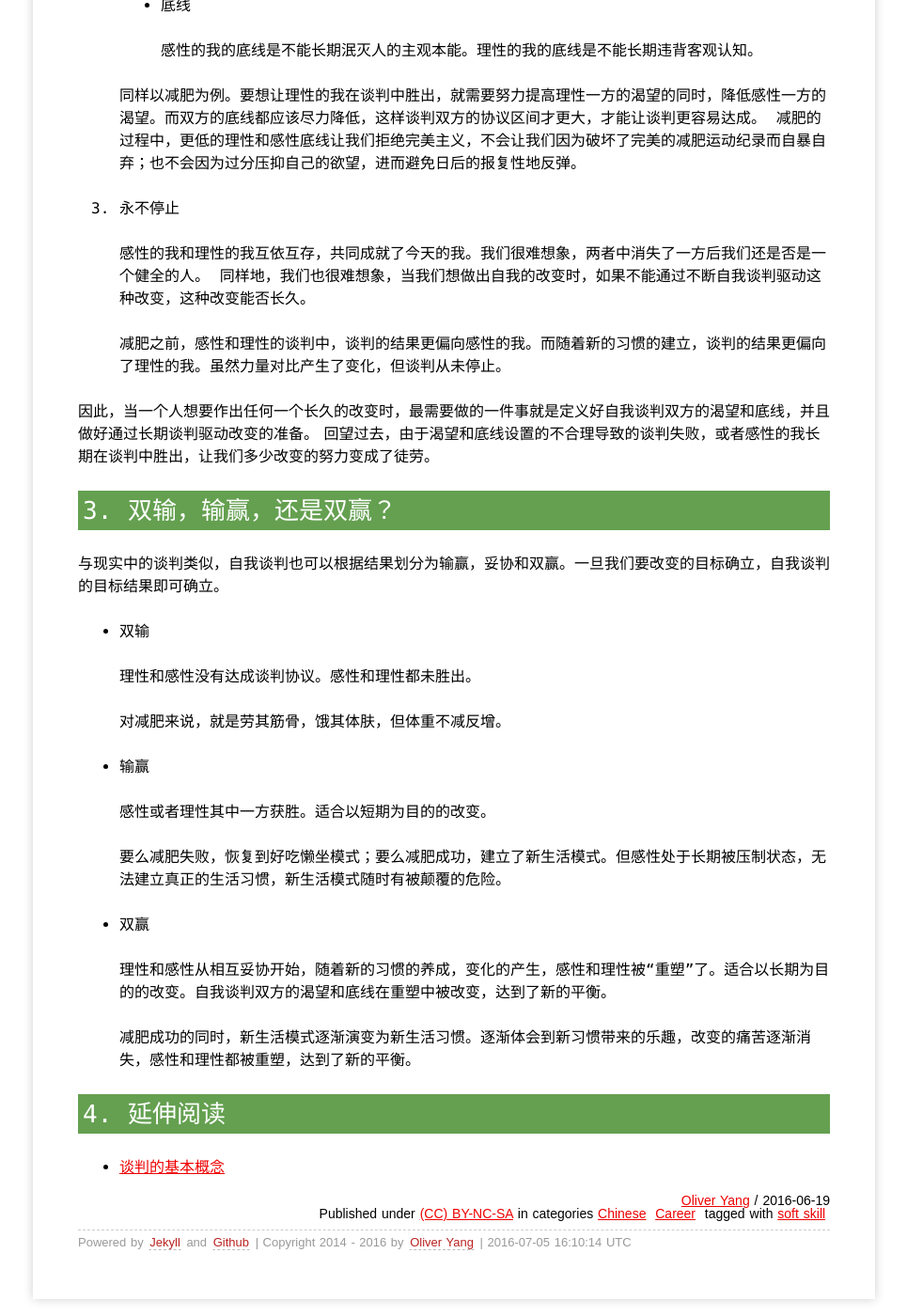
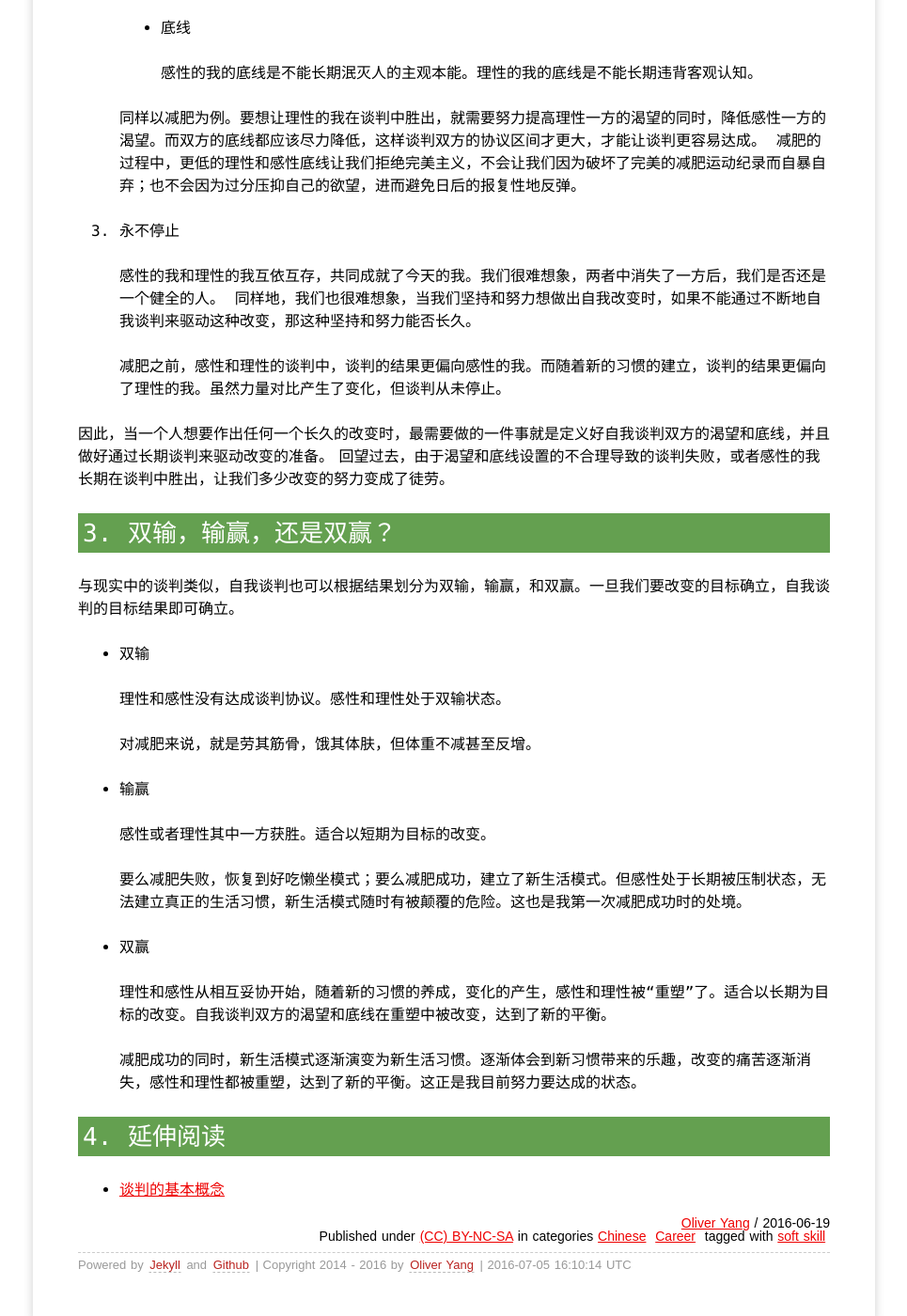
Before and after one commit to yangoliver/yangoliver.github.io, a Jekyll site: the page built from _posts/2016/2016-06-19-negotiate-with-yourself.md, in a window 1280 px wide and 1400 px high, scrolled down 2124 px. Shown: the whole window at 94% size, without its empty margins (157-1122 px from the left). Built offline with Jekyll 4.4.1, drawn with Linux system fonts in a browser that asks for light colours; comment, search, counter and statistics services are not loaded; some of the changed text lies outside the part shown.

Commit message:
draft: self-review again and cleanup

```diff
--- a/_posts/2016/2016-06-19-negotiate-with-yourself.md
+++ b/_posts/2016/2016-06-19-negotiate-with-yourself.md
@@ -17,12 +17,12 @@
 ## 1. 变化
 
 2014 年 12 月 11 日这一天，第二次痛下决心减肥。
-五十多天后，成功减重三十斤，BMI 指数重回正常范围。终于可以彻底和伴随多年的“胖子”的称号告别。
+五十多天后，成功减重三十斤，BMI 指数重回正常范围。终于可以彻底和伴随多年的“胖子”的称号彻底告别了。
 
-在此之前，还有一次成功的减肥经历。那是2008 年，通过几个月的痛苦节食，我把体重从 85 公斤减到 69 公斤。
-随后的一年多里，几次长时间出差，由于新的生活节奏被严重打乱，我的体重又反弹到了 75 公斤左右。
-这之后的几年里，也曾挣扎过要把体重重新减回去。然而最终都是徒劳无功。近几年的体重一直徘徊在 75 公斤左右，直到这一次。
-再经历了农历新年，旅游度假，出差和美食的考验之后，我的体重一直控制地比较平稳。可以说，与上一次相比，这次减肥经受住了考验。
+在此之前，还有一次成功的减肥经历。那是 2008 年，经历了几个月的痛苦节食减肥之后，我的体重从 85 公斤减到 69 公斤。
+随后的一年多，几次长时间出差，由于新的生活节奏被严重打乱，我的体重又反弹回了 75 公斤左右。
+这之后的几年里，也曾挣扎过要把体重重新减回去。然而最终都是徒劳无功。近几年的体重一直徘徊在 75 公斤左右，直到这一次......
+在经历了农历新年，旅游度假，出差和美食的考验之后，我的体重一直控制地比较平稳。可以说，与上一次相比，这次减肥经受住了考验。
 
 那么，这一次和上一次的减肥相比，方法上究竟有什么不同呢？
 
@@ -32,11 +32,11 @@
 于是，随后的体重反弹就是顺理成章的事情了，仿佛就是在等待一个理由而已；
 而第二次减肥时，建立“少食多运动”的生活习惯是我的目标。达到理想体重的那一天，我告诉自己：这只是一个里程碑，而不是终点。我还要继续前进，**没有所谓终点**。
 
-正是最终目标的差异，导致了这两段经历心态上的巨大变化。短期目标带来的浮躁没有了，我可以从容地近一步地思考，如何去培养新习惯，特别是需要通过**持续地改进自我，才能养成的习惯**。
+正是最终目标的差异，导致了这两段经历心态上的巨大变化。短期目标带来的浮躁没有了，我可以从容地进一步地思考，如何去培养新习惯，特别是需要通过**持续地改进自我，才能养成的习惯**。
 
     习惯培养，就是不断地自我谈判的过程。
 
-讨论问题时，当这个想法突然跳出来的时候，我竟有种重获自由的错觉......
+一次和别人讨论问题的过程中，当这个想法突然跳出来的时候，我竟有种重获自由的错觉......
 
 ## 2. 向左走，向右走
 
@@ -55,14 +55,14 @@
 
    - 感性的我
 
-     感性的我总是依照人类的本能行事，渴望得到立即的结果。因此，在外界的**刺激**与我们的**回应**之间，根植于我们内心的那些根深蒂固的本能，下意识的去支配我们去行动，从而立刻得到和享受短期的结果。
+     感性的我总是依照人类的本能行事，渴望得到立即的结果。因此，在外界的**刺激**与我们的**回应**之间，根植于我们内心的那些根深蒂固的本能，下意识的去支配我们的行动，从而立刻得到和享受短期的结果。
 
    - 理性的我
 
      理性的我总是依照人类的认知行事，渴望得到长期的结果。因此，在外界的**刺激**与我们的**回应**之间，源于我们大脑中的那些自知自省的能力，有意识的去支配我们去行动，从而耐心等待和满足于长期的结果。
 
-   就减肥一事来说，感性的我谈判胜出造就了我的过去，贪食且不爱运动。而理性的我谈判胜出则促我自省，激发我改变陋习，培养少食多动的新习惯。
-   每天每时每刻，自我谈判的结果决定了我是否可以不断改进自我，确立我的新习惯。整个的减肥过程，就是一次次自我谈判结果的累进。
+   就减肥一事来说，感性的我在自我谈判中胜出，造就了我的过去：贪食且不爱运动。而理性的我在自我谈判中胜出，督促我自省，努力做到延迟满足，进而激发我改变陋习，培养少食多动的新习惯。
+   每天、每时、每刻，自我谈判的结果决定了我是否可以不断地改进自我，从而确立我的新习惯。整个的减肥过程，就是一次次自我谈判结果的累积。
 
 2. 渴望和底线
 
@@ -79,35 +79,35 @@
 
 3. 永不停止
 
-   感性的我和理性的我互依互存，共同成就了今天的我。我们很难想象，两者中消失了一方后我们还是否是一个健全的人。
-   同样地，我们也很难想象，当我们想做出自我的改变时，如果不能通过不断自我谈判驱动这种改变，这种改变能否长久。
+   感性的我和理性的我互依互存，共同成就了今天的我。我们很难想象，两者中消失了一方后，我们是否还是一个健全的人。
+   同样地，我们也很难想象，当我们坚持和努力想做出自我改变时，如果不能通过不断地自我谈判来驱动这种改变，那这种坚持和努力能否长久。
 
    减肥之前，感性和理性的谈判中，谈判的结果更偏向感性的我。而随着新的习惯的建立，谈判的结果更偏向了理性的我。虽然力量对比产生了变化，但谈判从未停止。
 
-因此，当一个人想要作出任何一个长久的改变时，最需要做的一件事就是定义好自我谈判双方的渴望和底线，并且做好通过长期谈判驱动改变的准备。
+因此，当一个人想要作出任何一个长久的改变时，最需要做的一件事就是定义好自我谈判双方的渴望和底线，并且做好通过长期谈判来驱动改变的准备。
 回望过去，由于渴望和底线设置的不合理导致的谈判失败，或者感性的我长期在谈判中胜出，让我们多少改变的努力变成了徒劳。
 
 ## 3. 双输，输赢，还是双赢？
 
-与现实中的谈判类似，自我谈判也可以根据结果划分为输赢，妥协和双赢。一旦我们要改变的目标确立，自我谈判的目标结果即可确立。
+与现实中的谈判类似，自我谈判也可以根据结果划分为双输，输赢，和双赢。一旦我们要改变的目标确立，自我谈判的目标结果即可确立。
 
 - 双输
 
-  理性和感性没有达成谈判协议。感性和理性都未胜出。
+  理性和感性没有达成谈判协议。感性和理性处于双输状态。
 
-  对减肥来说，就是劳其筋骨，饿其体肤，但体重不减反增。
+  对减肥来说，就是劳其筋骨，饿其体肤，但体重不减甚至反增。
 
 - 输赢
 
-  感性或者理性其中一方获胜。适合以短期为目的的改变。
+  感性或者理性其中一方获胜。适合以短期为目标的改变。
 
-  要么减肥失败，恢复到好吃懒坐模式；要么减肥成功，建立了新生活模式。但感性处于长期被压制状态，无法建立真正的生活习惯，新生活模式随时有被颠覆的危险。
+  要么减肥失败，恢复到好吃懒坐模式；要么减肥成功，建立了新生活模式。但感性处于长期被压制状态，无法建立真正的生活习惯，新生活模式随时有被颠覆的危险。这也是我第一次减肥成功时的处境。
 
 - 双赢
 
-  理性和感性从相互妥协开始，随着新的习惯的养成，变化的产生，感性和理性被“重塑”了。适合以长期为目的的改变。自我谈判双方的渴望和底线在重塑中被改变，达到了新的平衡。
+  理性和感性从相互妥协开始，随着新的习惯的养成，变化的产生，感性和理性被“重塑”了。适合以长期为目标的改变。自我谈判双方的渴望和底线在重塑中被改变，达到了新的平衡。
 
-  减肥成功的同时，新生活模式逐渐演变为新生活习惯。逐渐体会到新习惯带来的乐趣，改变的痛苦逐渐消失，感性和理性都被重塑，达到了新的平衡。
+  减肥成功的同时，新生活模式逐渐演变为新生活习惯。逐渐体会到新习惯带来的乐趣，改变的痛苦逐渐消失，感性和理性都被重塑，达到了新的平衡。这正是我目前努力要达成的状态。
 
 ## 4. 延伸阅读
 
```
